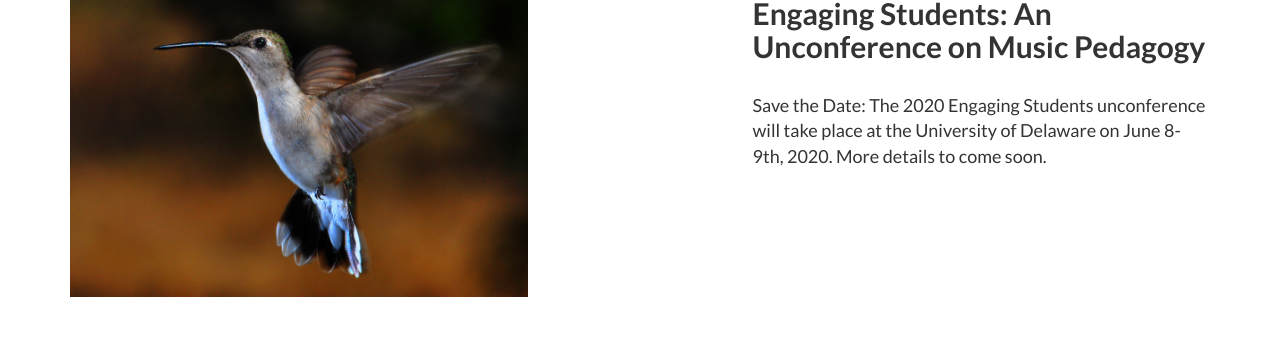
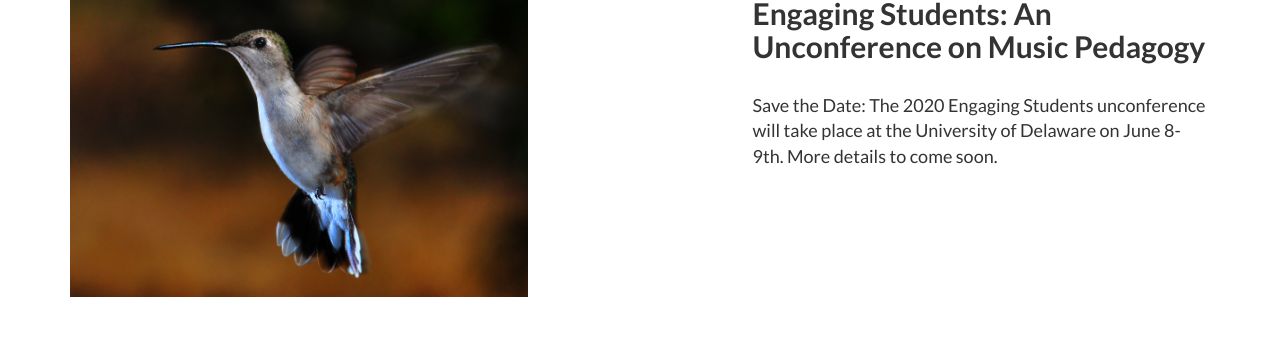
Before and after one commit to flipcamp/flipcamp.github.io, a Jekyll site: the page built from index.html, in a window 1280 px wide and 900 px high, scrolled down 1647 px. Shown: the part 166-505 px from the top of the window. Built offline with Jekyll 4.4.1, drawn with Linux system fonts in a browser that asks for light colours.

Commit message:
Update 2015-01-08-unconference.markdown

```diff
--- a/_posts/2015-01-08-unconference.markdown
+++ b/_posts/2015-01-08-unconference.markdown
@@ -4,6 +4,6 @@ img: flutter.jpg
 category: Services
 title: Engaging Students&#58; An Unconference on Music Pedagogy
 description: |
-  <p class="lead">Save the Date: The 2020 Engaging Students unconference will take place at the University of Delaware on June 8-9th, 2020. More details to come soon.</p>
+  <p class="lead">Save the Date: The 2020 Engaging Students unconference will take place at the University of Delaware on June 8-9th. More details to come soon.</p>
 
 ---
```
